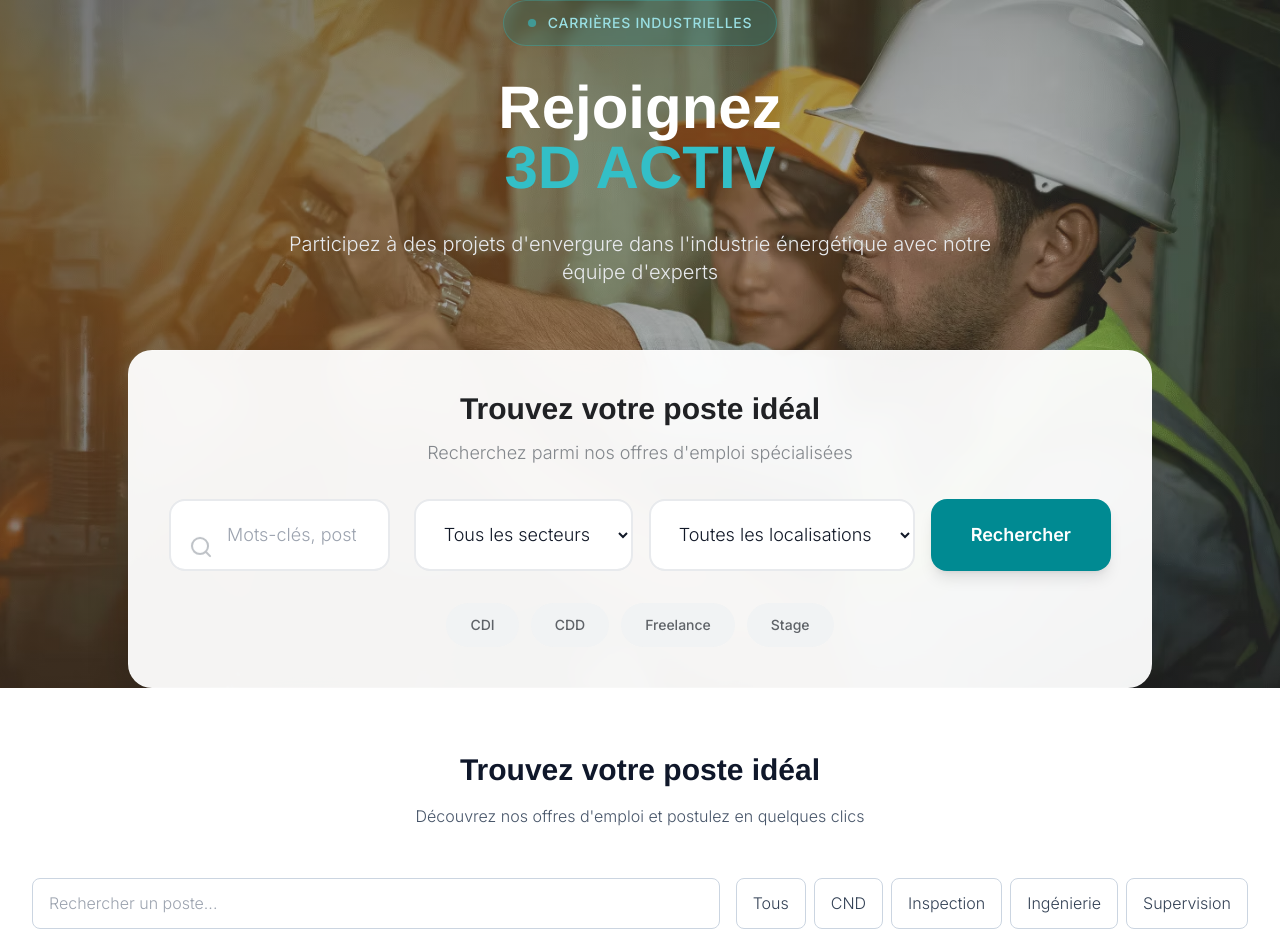
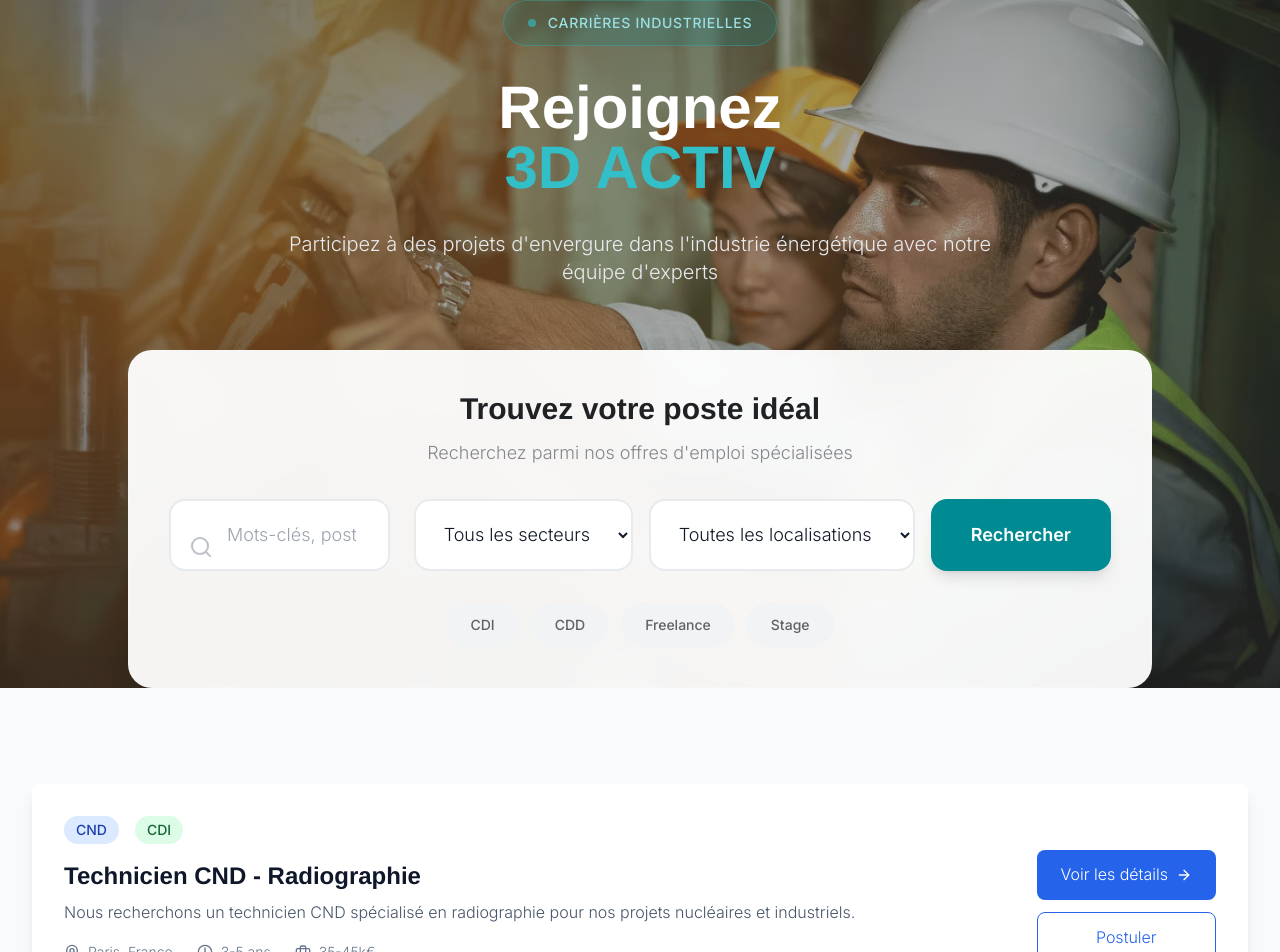
Before and after one commit to ItachiQRD/3dactiv, a Next.js app: page /emplois in a window 1280 px wide. Shown: the top 952 px of the page. Built offline with nearby package versions, Linux system fonts and the light colour scheme.

Commit message:
fix news

```diff
--- a/src/app/emplois/page.js
+++ b/src/app/emplois/page.js
@@ -591,43 +591,6 @@
         </div>
       </section>
 
-      {/* Job Search Section */}
-      <section className="py-16 bg-white">
-        <div className="container-nordic">
-          <motion.div
-            initial={{ opacity: 0, y: 30 }}
-            whileInView={{ opacity: 1, y: 0 }}
-            transition={{ duration: 0.8 }}
-            className="text-center mb-12"
-          >
-            <h2 className="text-3xl font-bold mb-4 text-slate-900">Trouvez votre poste idéal</h2>
-            <p className="text-slate-600 max-w-2xl mx-auto">
-              Découvrez nos offres d'emploi et postulez en quelques clics
-            </p>
-          </motion.div>
-
-          {/* Search and Filter */}
-          <div className="flex flex-col md:flex-row gap-4 mb-8">
-            <div className="flex-1">
-              <input
-                type="text"
-                placeholder="Rechercher un poste..."
-                className="w-full px-4 py-3 border border-slate-300 rounded-lg focus:ring-2 focus:ring-blue-600 focus:border-transparent"
-              />
-            </div>
-            <div className="flex gap-2">
-              {categories.map((category) => (
-                <button
-                  key={category}
-                  className="px-4 py-3 border border-slate-300 text-slate-700 rounded-lg hover:bg-blue-600 hover:text-white hover:border-blue-600 transition-colors duration-200"
-                >
-                  {category}
-                </button>
-              ))}
-            </div>
-          </div>
-        </div>
-      </section>
 
       {/* Jobs List Section */}
       <section className="py-24 bg-slate-50">
```
